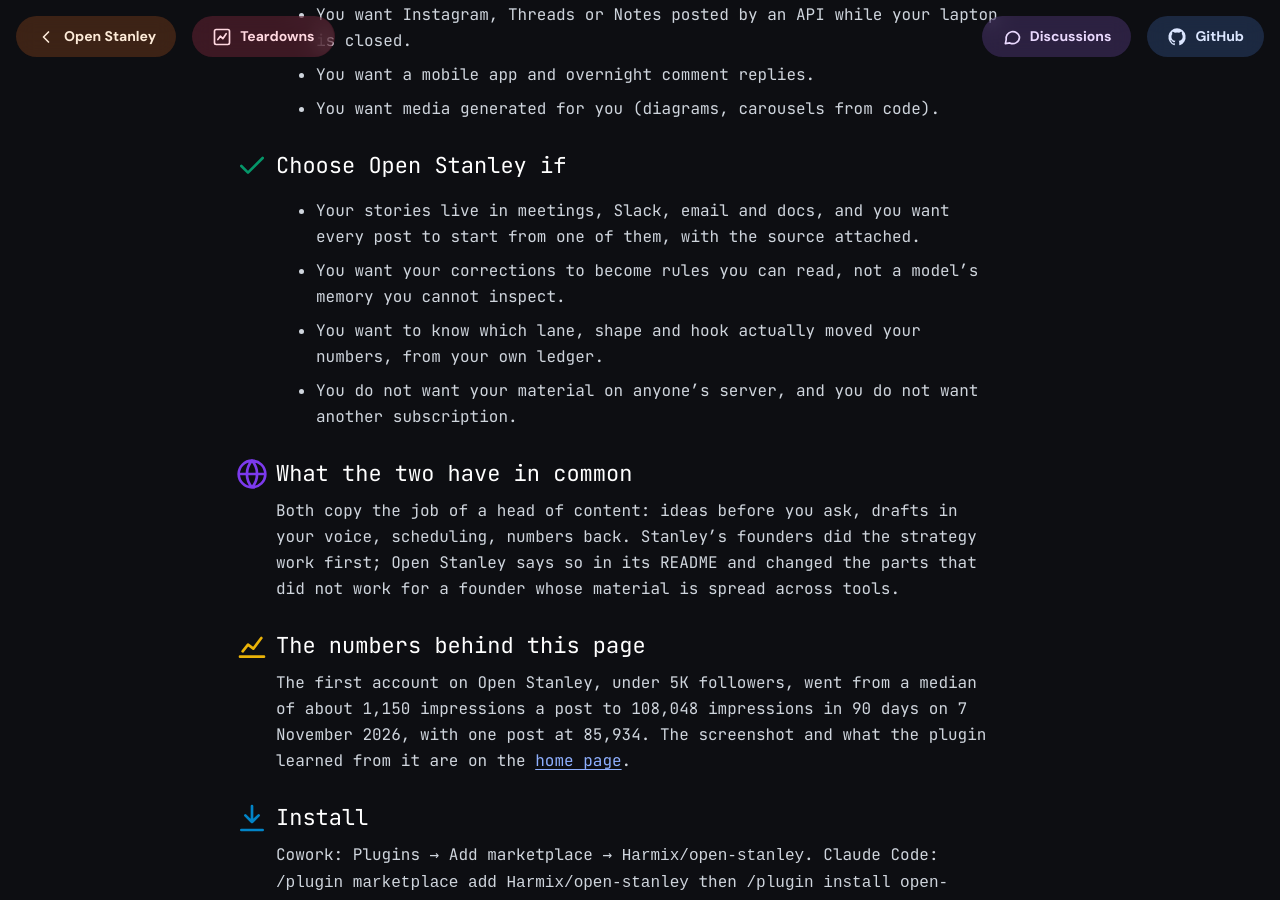
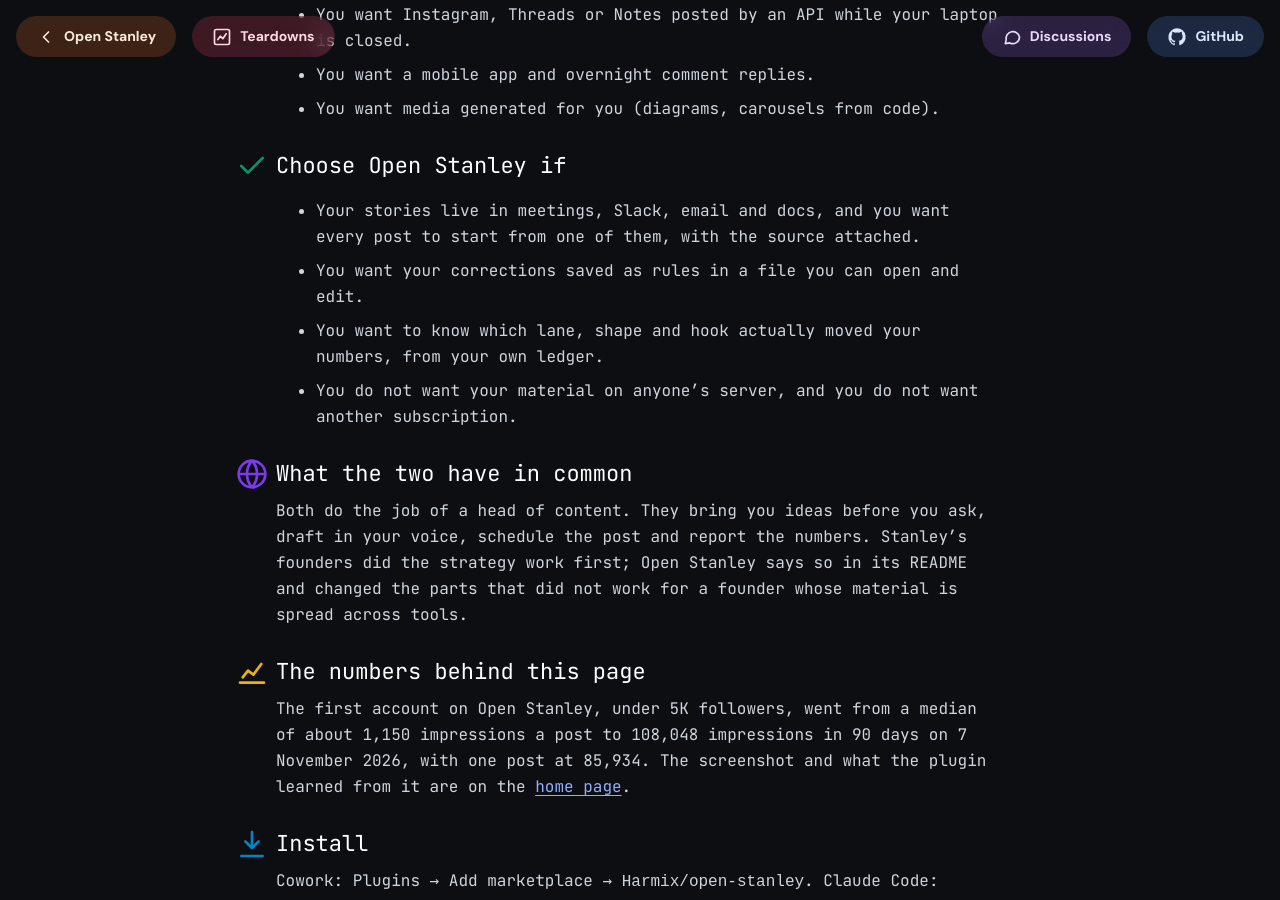
Before and after one commit to Harmix/open-stanley, a Jekyll site: the page built from docs/compare/stanley-alternative.md, in a window 1280 px wide and 900 px high, scrolled down 1460 px. Built offline with Jekyll 4.4.1, drawn with Linux system fonts in a browser that asks for light colours; some of the changed text lies outside the part shown.

Commit message:
site: plain-language pass on the compare pages
Co-Authored-By: Claude Opus 5.5 <noreply@anthropic.com>
Claude-Session: https://claude.ai/code/session_01DDQzb8QQirfHsjgJeXMfFh

```diff
--- a/docs/compare/stanley-alternative.md
+++ b/docs/compare/stanley-alternative.md
@@ -35,13 +35,13 @@ I paid for Stanley. I built Open Stanley because of what it could not do for me.
 ## <svg class="green" viewBox="0 0 24 24" fill="none" stroke="currentColor" stroke-width="2" stroke-linecap="round" stroke-linejoin="round"><path d="M20 6L9 17l-5-5"/></svg>Choose Open Stanley if
 
 - Your stories live in meetings, Slack, email and docs, and you want every post to start from one of them, with the source attached.
-- You want your corrections to become rules you can read, not a model's memory you cannot inspect.
+- You want your corrections saved as rules in a file you can open and edit.
 - You want to know which lane, shape and hook actually moved your numbers, from your own ledger.
 - You do not want your material on anyone's server, and you do not want another subscription.
 
 ## <svg class="violet" viewBox="0 0 24 24" fill="none" stroke="currentColor" stroke-width="2" stroke-linecap="round" stroke-linejoin="round"><path d="M12 2a10 10 0 1 0 0 20 10 10 0 0 0 0-20zM2 12h20M12 2a15 15 0 0 1 0 20M12 2a15 15 0 0 0 0 20"/></svg>What the two have in common
 
-Both copy the job of a head of content: ideas before you ask, drafts in your voice, scheduling, numbers back. Stanley's founders did the strategy work first; Open Stanley says so in its README and changed the parts that did not work for a founder whose material is spread across tools.
+Both do the job of a head of content. They bring you ideas before you ask, draft in your voice, schedule the post and report the numbers. Stanley's founders did the strategy work first; Open Stanley says so in its README and changed the parts that did not work for a founder whose material is spread across tools.
 
 ## <svg class="yellow" viewBox="0 0 24 24" fill="none" stroke="currentColor" stroke-width="2" stroke-linecap="round" stroke-linejoin="round"><path d="M3 20h18M5 16l4-5 4 3 6-8"/></svg>The numbers behind this page
 
```
Also changed, not shown: other parts of docs/compare/stanley-alternative.md (+1 -1 lines), docs/compare/index.md (+2 -2 lines), docs/compare/supergrow-alternative.md (+2 -2 lines), docs/compare/taplio-alternative.md (+3 -3 lines).
